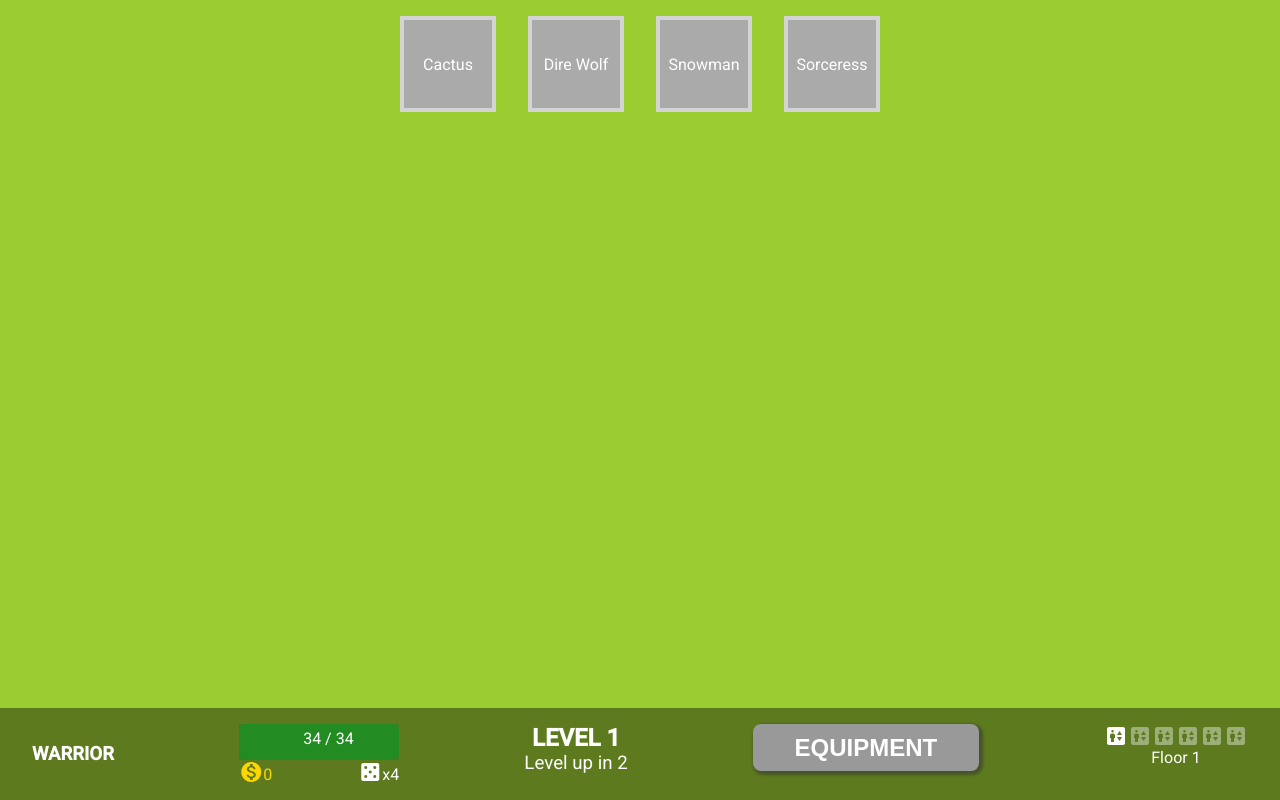
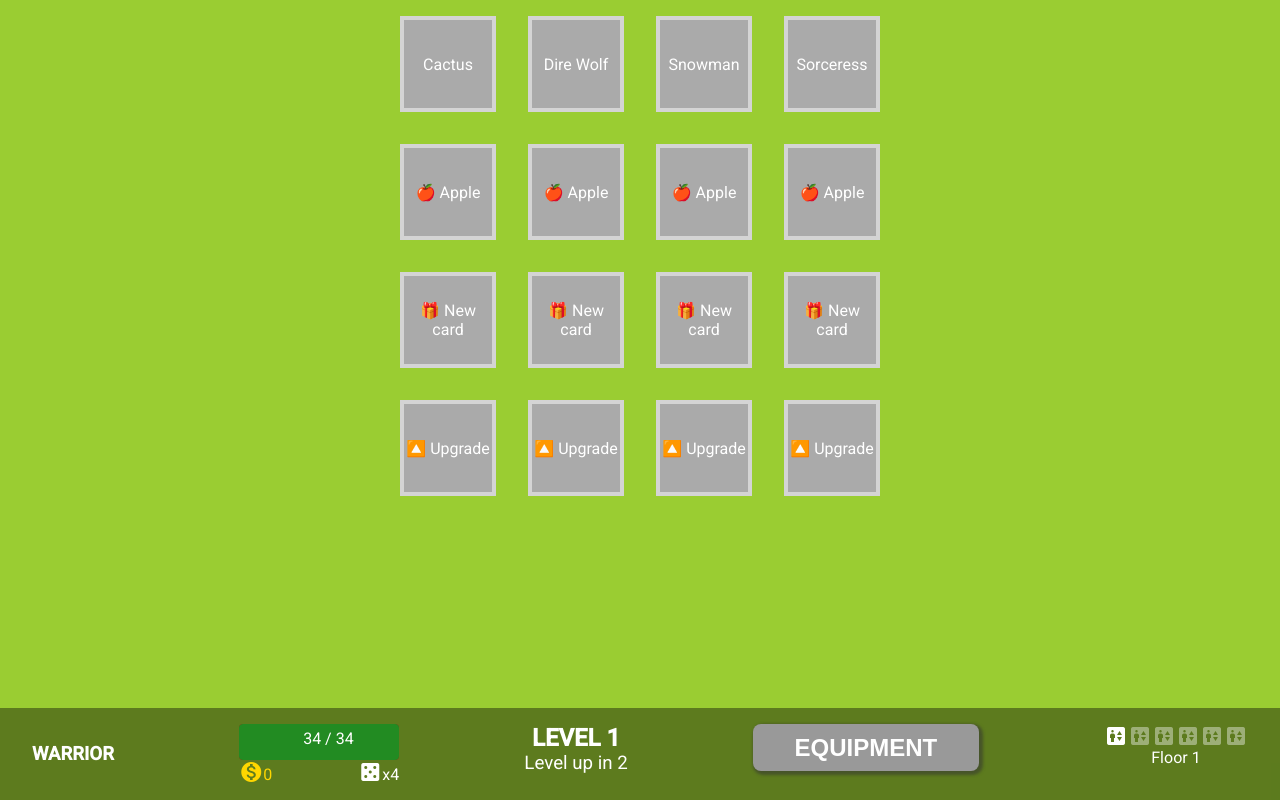
Before and after one commit to akmalkrmv/dungeons, an Angular app: page /level in a window 1280 px wide. Built offline with nearby package versions, Linux system fonts and the light colour scheme.

Commit message:
level items

```diff
--- a/src/app/menu/level/level.component.html
+++ b/src/app/menu/level/level.component.html
@@ -1,7 +1,34 @@
 <section>
+  <!-- Enemies -->
   <div class="enemy-list">
     <div *ngFor="let enemy of enemies$ | async" class="enemy" (click)="startBattle(enemy)">{{ enemy.name }}</div>
   </div>
+
+  <!-- Health regeneration apples -->
+  <div class="enemy-list">
+    <div class="enemy" (click)="regenerate()">🍎 Apple</div>
+    <div class="enemy" (click)="regenerate()">🍎 Apple</div>
+    <div class="enemy" (click)="regenerate()">🍎 Apple</div>
+    <div class="enemy" (click)="regenerate()">🍎 Apple</div>
+  </div>
+
+  <!-- New cards -->
+  <div class="enemy-list">
+    <div class="enemy" (click)="getNewCard()">🎁 New card</div>
+    <div class="enemy" (click)="getNewCard()">🎁 New card</div>
+    <div class="enemy" (click)="getNewCard()">🎁 New card</div>
+    <div class="enemy" (click)="getNewCard()">🎁 New card</div>
+  </div>
+
+  <!-- Upgrade tools -->
+  <div class="enemy-list">
+    <div class="enemy" (click)="upgrade()">🔼 Upgrade</div>
+    <div class="enemy" (click)="upgrade()">🔼 Upgrade</div>
+    <div class="enemy" (click)="upgrade()">🔼 Upgrade</div>
+    <div class="enemy" (click)="upgrade()">🔼 Upgrade</div>
+  </div>
 </section>
-<section></section>
-<section><app-level-stats></app-level-stats></section>
+
+<section>
+  <app-level-stats></app-level-stats>
+</section>
--- a/src/app/menu/level/level.component.scss
+++ b/src/app/menu/level/level.component.scss
@@ -18,6 +18,7 @@
       aspect-ratio: 1;
       display: grid;
       place-items: center;
+      text-align: center;
       color: white;
       background-color: #aaa;
       border: 4px solid hsla(0, 0%, 100%, 0.5);
--- a/src/app/menu/level/level.component.ts
+++ b/src/app/menu/level/level.component.ts
@@ -22,4 +22,8 @@ export class LevelComponent implements OnInit {
     this.playerService.enemy$.next(enemy);
     this.router.navigateByUrl('/battle');
   }
+
+  regenerate() {}
+  getNewCard() {}
+  upgrade() {}
 }
```
